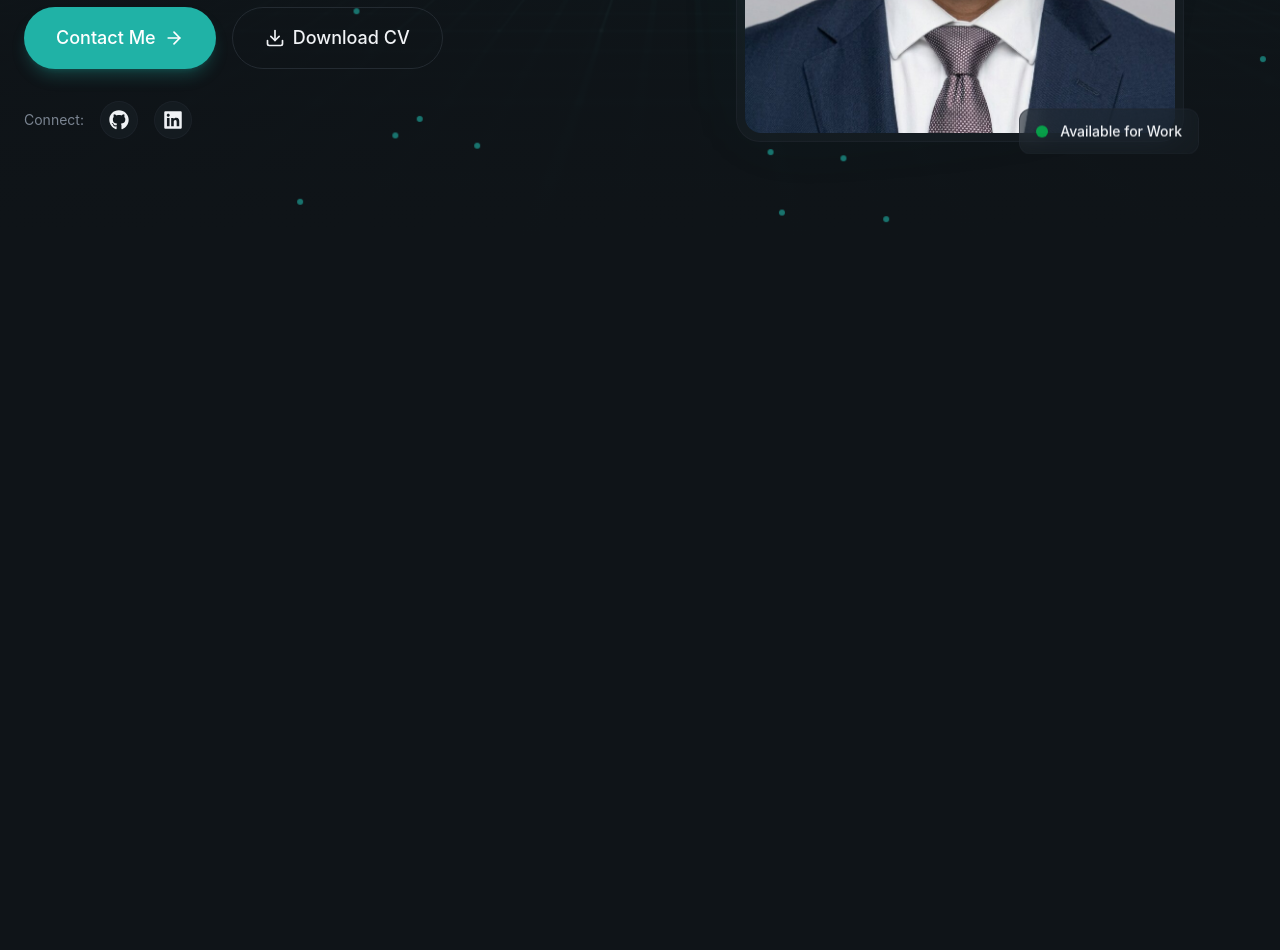
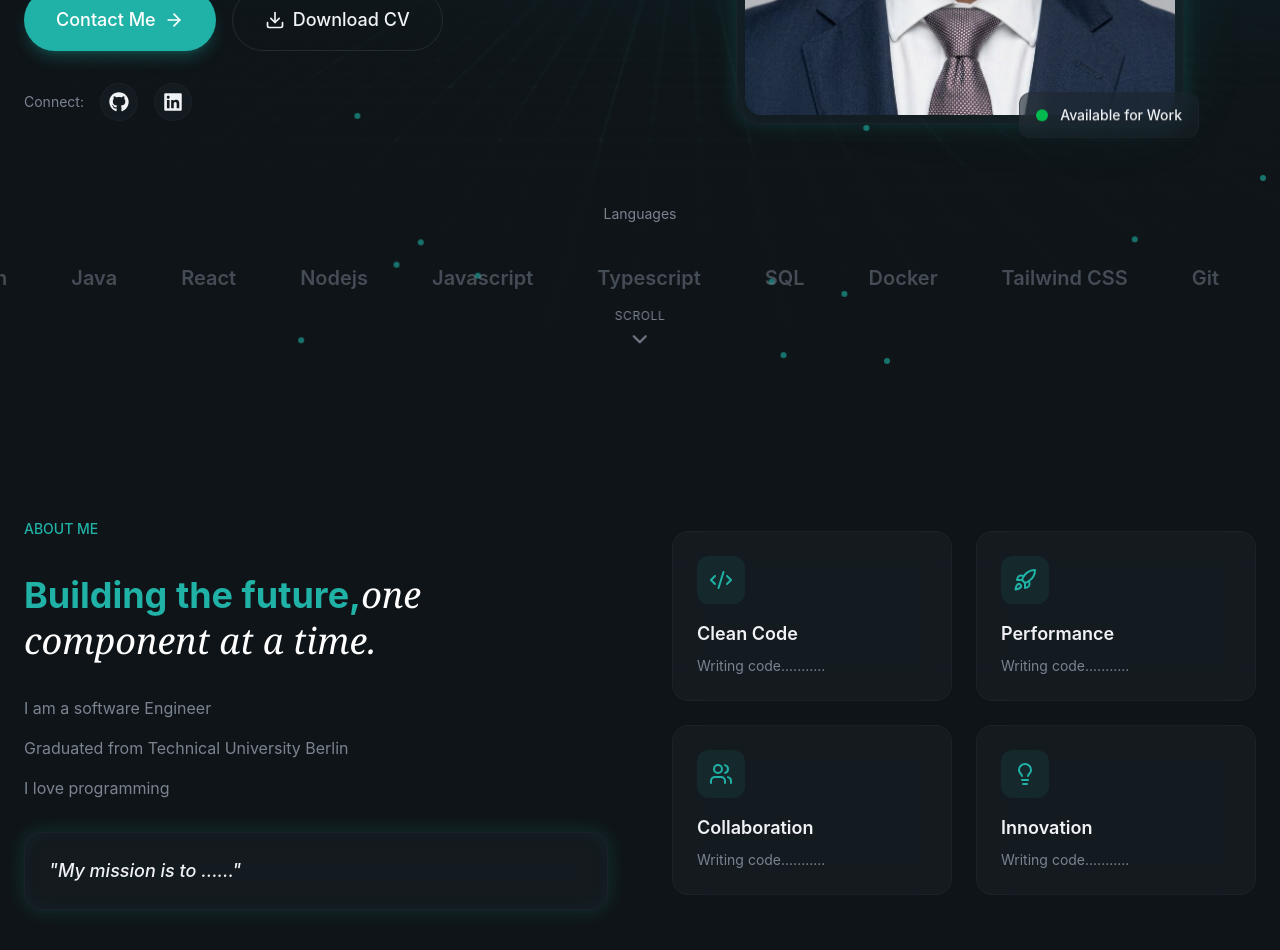
Before and after one commit to Rjsharma95/rajeevsharma-portfolio, a React (Vite) app: page / in a window 1280 px wide. Shown: the part 560-1510 px from the top of the page. Before the commit the page ends 800 px from the top, so only its background shows below. Built offline with nearby package versions, Linux system fonts and the light colour scheme.

Commit message:
feat: build about section

```diff
--- a/src/components/Button.jsx
+++ b/src/components/Button.jsx
@@ -1,15 +1,22 @@
-export const Button = ({className = "", size = "default", children}) => {
-    const baseClasses = "relative overflow-hidden rounded-full font-medium focus:outline-none focus-visible:ring-2-primary bg-primary text-primary-foreground hover:bg-primary/90 shadow-lg shadow-primary/25"
+export const Button = ({
+  className = "",
+  size = "default",
+  children,
+  ...props
+}) => {
+  const baseClasses =
+    "relative overflow-hidden rounded-full font-medium focus:outline-none focus-visible:ring-2 focus-visible:ring-primary bg-primary text-primary-foreground hover:bg-primary/90 shadow-lg shadow-primary/25"
 
   const sizeClasses = {
     sm: "px-4 py-2 text-sm",
     default: "px-6 py-3 text-base",
-        lg: "px-8 py-4 text-lg"
+    lg: "px-8 py-4 text-lg",
   }
 
   const classes = `${baseClasses} ${sizeClasses[size]} ${className}`
-    return(
-    <button className={classes}>
+
+  return (
+    <button className={classes} {...props}>
       <span className="relative flex items-center justify-center gap-2">
         {children}
       </span>
--- a/src/index.css
+++ b/src/index.css
@@ -60,7 +60,7 @@
   }
 
   .glow-border{
-    text-shadow: 0 0 20px
+    box-shadow: 0 0 20px
       color-mix(in srgb, var(--color-primary) 20%, transparent),
       inset 0 0 20px color-mix(in srgb, var(--color-primary) 5%, transparent);
   }
@@ -96,6 +96,7 @@
       transform: translate(30px, 10px);
     }
   }
+
   @keyframes float {
     0%,
     100% {
@@ -106,12 +107,25 @@
     }
   }
 
+  @keyframes marquee {
+    0% {
+      transform: translateX(0);
+    }
+    100% {
+      transform: translateX(-50%);
+    }
+  }
+
   .animate-fade-in {
     animation: fade-in 0.5s ease-out both;
   }
 
   .animate-float {
     animation: float 3s ease-in-out infinite;
+  }
+
+  .animate-marquee {
+    animation: marquee 30s linear infinite;
   }
 
   .animation-delay-100 {
--- a/src/layout/Navbar.jsx
+++ b/src/layout/Navbar.jsx
@@ -1,7 +1,6 @@
 import { Button } from "@/components/Button"
-import { Menu, X } from "lucide-react"
-import { useState } from "react"
-
+import { Menu, ReceiptEuro, X } from "lucide-react"
+import { useEffect, useState } from "react"
 
 const navLinks = [
   {href: "#about", label: "About"},
@@ -15,8 +14,24 @@
 
 export const Navbar = () => {
   const [isMobileMenuOpen, setIsMobileMenuOpen] = useState(false)
+  const [isScrolled, setIsScrolled] = useState(false)
+
+  useEffect(() => {
+    const handleScroll = () => {
+      setIsScrolled(window.scrollY > 50)
+    }
+
+    window.addEventListener("scroll", handleScroll)
+
+    return () => window.removeEventListener("scroll", handleScroll)
+  }, [])
+
   return (
-  <header className="fixed top-0 left-0 right-0 z-50 bg-transparent py-5">
+  <header
+    className={`fixed top-0 left-0 right-0 transition-all duration-500 ${
+      isScrolled ? "glass-mobile py-3" : "bg-transparent py-5"
+      } z-50`}
+  >
     <nav className="container mx-auto px-6 flex items-center justify-between">
       <a href="#" className="text-xl font-bold tracking-tight hover:text-primary">
         RS<span className="text-primary">.</span>
@@ -57,12 +72,16 @@
             <a
               href={link.href}
               key={index}
-              className="text-lg text-muted-foreground hover:text-foreground py-2">
+              onClick={() => setIsMobileMenuOpen(false)}
+              className="text-lg text-muted-foreground hover:text-foreground py-2"
+            >
               {link.label}
             </a>
           ))}
 
-          <Button>Contact Me</Button>
+          <Button onClick={() => setIsMobileMenuOpen(false)}>
+            Contact Me
+          </Button>
         </div>
       </div>
     )}
--- a/src/sections/About.jsx
+++ b/src/sections/About.jsx
@@ -1,3 +1,81 @@
+import { Code2, Lightbulb, Rocket, Users } from "lucide-react"
+
+const highlights = [
+  {
+    icon : Code2,
+    title: "Clean Code",
+    description: " Writing code..........."
+  },
+  {
+    icon : Rocket,
+    title: "Performance",
+    description: " Writing code..........."
+  },
+  {
+    icon : Users,
+    title: "Collaboration",
+    description: " Writing code..........."
+  },
+  {
+    icon : Lightbulb,
+    title: "Innovation",
+    description: " Writing code..........."
+  },
+]
+
 export const About = () => {
-  return <section></section>
+  return (
+    <section id="about" className="py-32 relative overflow-hidden">
+      <div className="container mx-auto px-6 relative z-10">
+        <div className="grid lg:grid-cols-2 gap-16 items-center">
+          {/* Left Column */}
+          <div className="space-y-8">
+            <div className="animate-fade-in">
+              <span className="text-secondary-foreground text-sm font-medium trackig-wider uppercase">
+                About Me
+              </span>
+            </div>
+            <h2 className="text-4xl md.text-5xl font-bold leading-tight animate-fade-in animation-delay-100 text-secondary-foreground">
+              Building the future,
+              <span className="font-serif italic font-normal text-white">
+                {""}
+                one component at a time.
+              </span>
+            </h2>
+            <div className="space-y-4 text-muted-foreground animate-fade-in animation-delay-200">
+              <p>
+                I am a software Engineer
+              </p>
+              <p>
+                Graduated from Technical University Berlin
+              </p>
+              <p>
+                I love programming
+              </p>
+            </div>
+            <div className="glass rounded-2xl p-6 glow-border animate-fade-in animation-delay-300">
+              <p className="text-lg font-medium italic text-foreground">
+                "My mission is to ......"
+              </p>
+            </div>
+          </div>
+
+          {/* Right Column-Highlights */}
+          <div className="grid sm:grid-cols-2 gap-6">
+            {highlights.map((item, idx) =>(
+              <div key={idx} className="glass p-6 rounded-2xl animate-fade-in"
+              style={{animationDelay: `${(idx +1) * 100}ms`}}
+              >
+                <div className="w-12 h-12 rounded-xl bg-primary/10 flex items-center justify-center mb-4 hover:bg-primary/20">
+                  <item.icon className="w-6 h-6 text-primary" />
+                </div>
+                <h3 className="text-lg font-semibold mb-2">{item.title}</h3>
+                <p className="text-sm text-muted-foreground">{item.description}</p>
+              </div>
+            ))}
+          </div>
+        </div>
+      </div>
+    </section>
+  )
 }
--- a/src/sections/Hero.jsx
+++ b/src/sections/Hero.jsx
@@ -1,7 +1,20 @@
 import { Button } from '@/components/Button'
 import { FaGithub, FaLinkedin } from "react-icons/fa"
-import { ArrowRight } from 'lucide-react'
+import { ArrowRight, ChevronDown } from 'lucide-react'
 import { AnimatedBorderButton } from '@/components/AnimatedBorderButton'
+
+const skills = [
+  "Python",
+  "Java",
+  "React",
+  "Nodejs",
+  "Javascript",
+  "Typescript",
+  "SQL",
+  "Docker",
+  "Tailwind CSS",
+  "Git"
+]
 
 export const Hero = () => {
   return (
@@ -73,8 +86,8 @@
           <div className='flex items-center gap-4 animate-fade-in animation-delay-500'>
             <span className='text-sm text-muted-foreground'>Connect: </span>
             {[
-              { icon: FaGithub, href: "#" },
-              { icon: FaLinkedin, href: "#" },
+              { icon: FaGithub, href: "https://github.com/Rjsharma95" },
+              { icon: FaLinkedin, href: "https://www.linkedin.com/in/rjsharma/" },
             ].map(({ icon: Icon, href }, idx) => (
               <a
                 key={idx}
@@ -86,18 +99,18 @@
             ))}
           </div>
         </div>
-        {/* Right Columb - Profile Image */}
+        {/* Right Column - Profile Image */}
         <div className='relative animate-fade-in animation-delay-300'>
           {/* Profile Image */}
           <div className='relative max-w-md mx-auto'>
             <div
-              className='absolute inset-0 rounded-3xl bg-gradient-to-br from-primary/10 blur-2xl animate-pulse'
+              className='absolute inset-0 rounded-3xl bg-gradient-to-br from-primary/30 via-transparent to-primary/10 blur-2xl animate-pulse'
             />
             <div className='relative glass rounded-3xl p-2 glow-border'>
               <img
                 src="/profile-image.jpg"
                 alt="Rajeev Sharma"
-                className='w-full aspect-[4/5] obj-cover rounded-2xl'
+                className='w-full aspect-[4/5] object-cover rounded-2xl'
               />
 
               {/* Floating Badge */}
@@ -112,14 +125,43 @@
 
               {/* Stats Badge */}
               <div className='absolute -top-4 -left-4 glass rounded-xl px-4 py-3 animate-float animation-delay-500'>
-                <div className='text-2xl font -bold text-primary'>2+</div>
+                <div className='text-2xl font-bold text-primary'>2+</div>
                 <div className='text-xs text-muted-foreground'>Years Working-student Exp</div>
               </div>
             </div>
           </div>
         </div>
       </div>
+
+      {/* Skills */}
+      <div className="mt-20 animate-fade-in animation-delay-600">
+        <p className='text-sm text-muted-foreground mb-6 text-center'>Languages</p>
+        <div className='relative overflow-hiddden'>
+          <div className='flex animate-marquee'>
+            {[...skills, ...skills].map((skill, idx) => (
+              <div key={idx} className='flex-shrink-0 px-8 py-4'>
+                <span className='text-xl font-semibold text-muted-foreground/50 hover:text-muted-foreground transition-colors'>
+                  {skill}
+                </span>
+              </div>
+            ))}
+          </div>
+        </div>
+      </div>
     </div>
+
+    <div
+        className="absolute bottom-8 left-1/2 -translate-x-1/2
+      animate-fade-in animation-delay-800"
+      >
+        <a
+          href="#about"
+          className="flex flex-col items-center gap-2 text-muted-foreground hover:text-primary transition-colors group"
+        >
+          <span className="text-xs uppercase tracking-wider">Scroll</span>
+          <ChevronDown className="w-6 h-6 animate-bounce" />
+        </a>
+      </div>
   </section>
   )
 }
```
Lines whose indentation alone changed are shown as unchanged.
